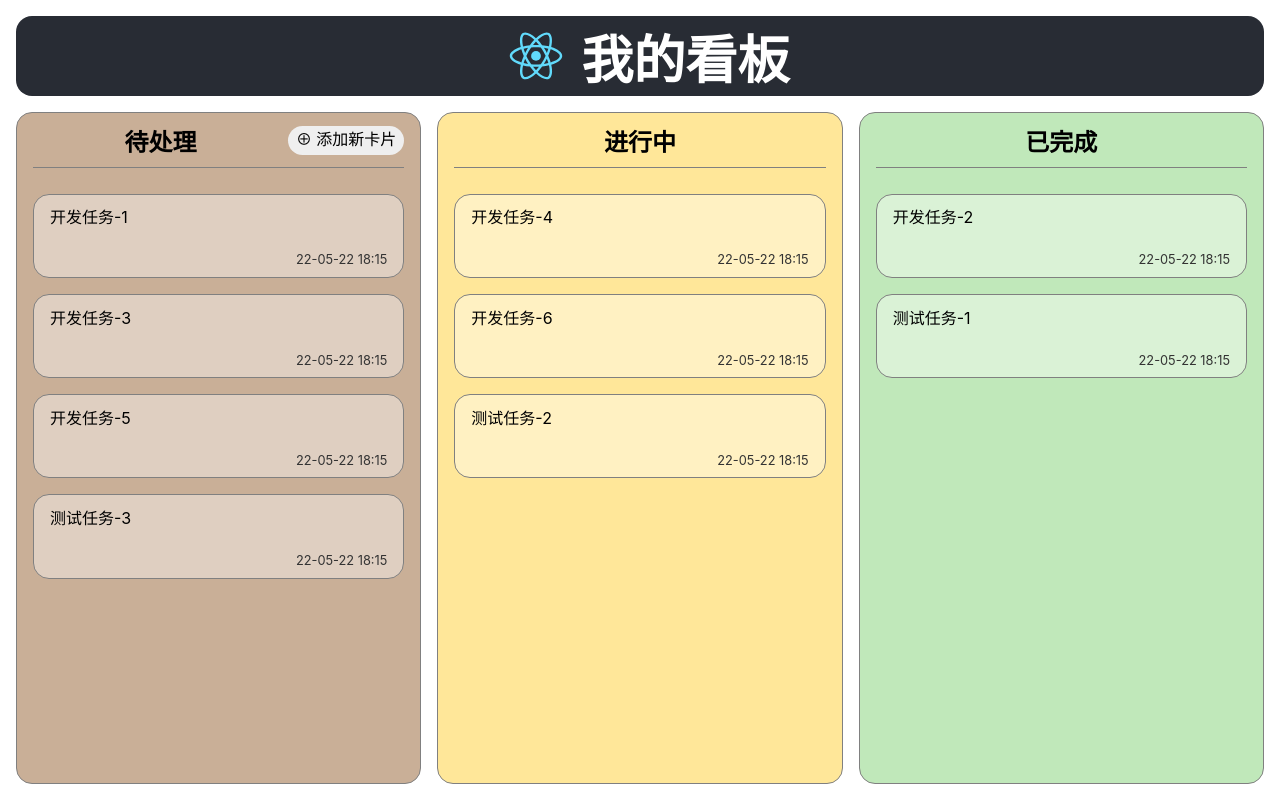
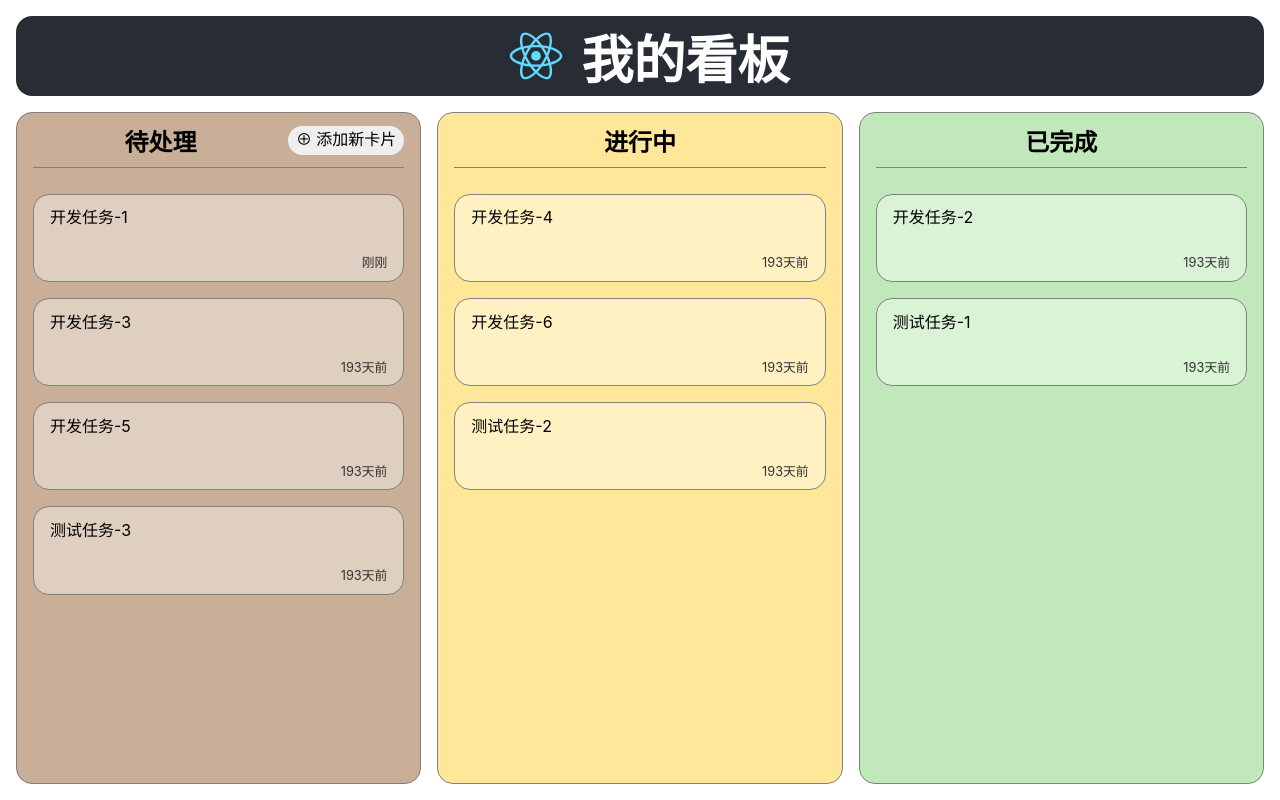
Before and after one commit to Dream4ever/create-react-app, a React (Create React App) app: page / in a window 1280 px wide. Built offline with nearby package versions, Linux system fonts and the light colour scheme.

Commit message:
feat: 用 useEffect 实现组件内变量的定时更新

```diff
--- a/src/App.js
+++ b/src/App.js
@@ -1,4 +1,4 @@
-import React, { useState } from 'react'
+import React, { useState, useEffect } from 'react'
 
 import logo from './logo.svg'
 
@@ -20,11 +20,42 @@
   )
 }
 
+const MINUTE = 60 * 1000
+const HOUR = 60 * MINUTE
+const DAY = 24 * HOUR
+const UPDATE_INTERVAL = MINUTE
+
 const KanbanCard = ({ title, status }) => {
+  const [displayTime, setDisplayTime] = useState(status)
+
+  useEffect(() => {
+    const updateDisplayTime = () => {
+      const timePassed = new Date() - new Date(status)
+      let relativeTime = '刚刚'
+
+      if (timePassed >= MINUTE && timePassed < HOUR) {
+        relativeTime = `${Math.floor(timePassed / MINUTE)}分钟前`
+      } else if (timePassed >= HOUR && timePassed < DAY) {
+        relativeTime = `${Math.floor(timePassed / HOUR)}小时前`
+      } else if (timePassed >= DAY) {
+        relativeTime = `${Math.floor(timePassed / DAY)}天前`
+      }
+
+      setDisplayTime(relativeTime)
+    }
+
+    const intervalId = setInterval(updateDisplayTime, UPDATE_INTERVAL)
+    updateDisplayTime()
+
+    return function cleanup() {
+      clearInterval(intervalId)
+    }
+  }, [status])
+
   return (
     <li className="kanban-card">
       <div className="card-title">{title}</div>
-      <div className="card-status">{status}</div>
+      <div className="card-status" title={status}>{displayTime}</div>
     </li>
   )
 }
@@ -59,19 +90,19 @@
 function App() {
   const [showAdd, setShowAdd] = useState(false)
   const [todoList, setTodoList] = useState([
-    { title: '开发任务-1', status: '22-05-22 18:15' },
-    { title: '开发任务-3', status: '22-05-22 18:15' },
-    { title: '开发任务-5', status: '22-05-22 18:15' },
-    { title: '测试任务-3', status: '22-05-22 18:15' },
+    { title: '开发任务-1', status: '2022-12-04 18:15' },
+    { title: '开发任务-3', status: '2022-05-22 18:15' },
+    { title: '开发任务-5', status: '2022-05-22 18:15' },
+    { title: '测试任务-3', status: '2022-05-22 18:15' },
   ])
   const [ongoingList, setOngoingList] = useState([
-    { title: '开发任务-4', status: '22-05-22 18:15' },
-    { title: '开发任务-6', status: '22-05-22 18:15' },
-    { title: '测试任务-2', status: '22-05-22 18:15' },
+    { title: '开发任务-4', status: '2022-05-22 18:15' },
+    { title: '开发任务-6', status: '2022-05-22 18:15' },
+    { title: '测试任务-2', status: '2022-05-22 18:15' },
   ])
   const [doneList, setDoneList] = useState([
-    { title: '开发任务-2', status: '22-05-22 18:15' },
-    { title: '测试任务-1', status: '22-05-22 18:15' },
+    { title: '开发任务-2', status: '2022-05-22 18:15' },
+    { title: '测试任务-1', status: '2022-05-22 18:15' },
   ])
 
   const handleAdd = (evt) => {
```
